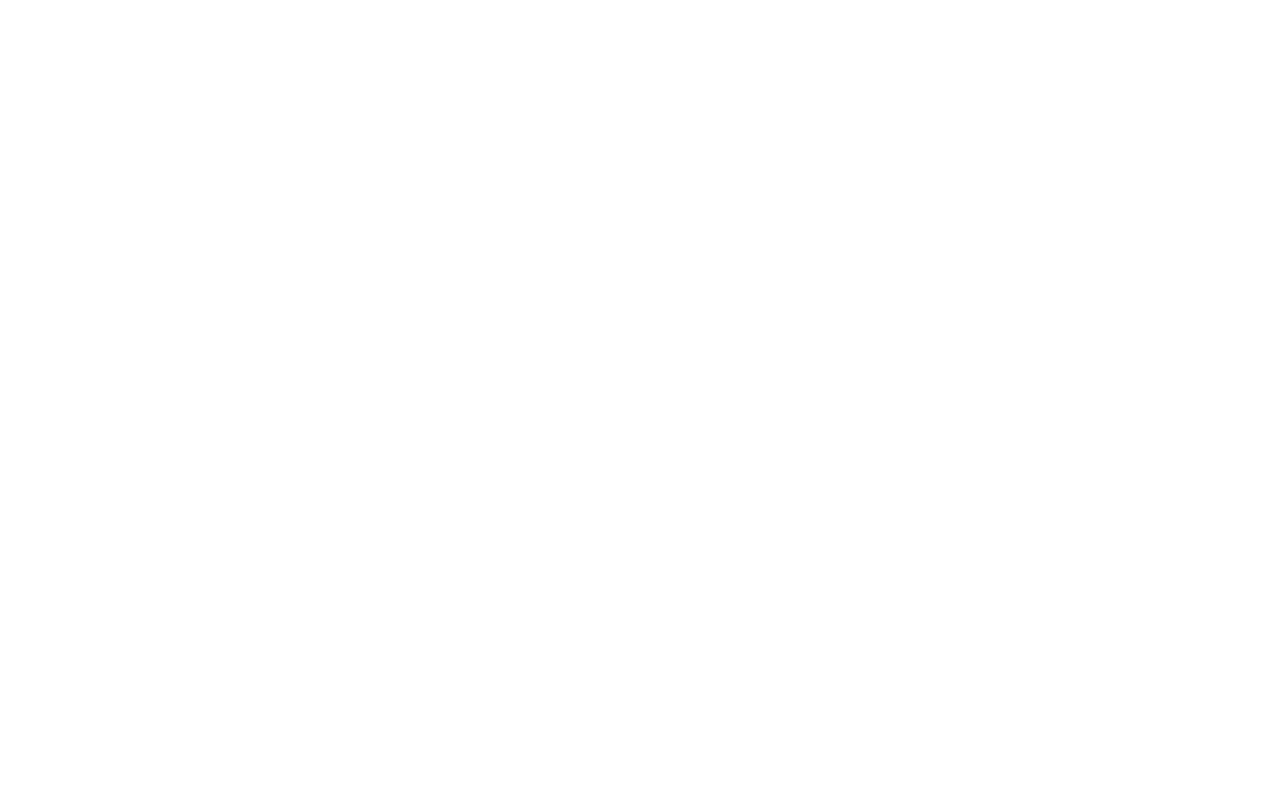
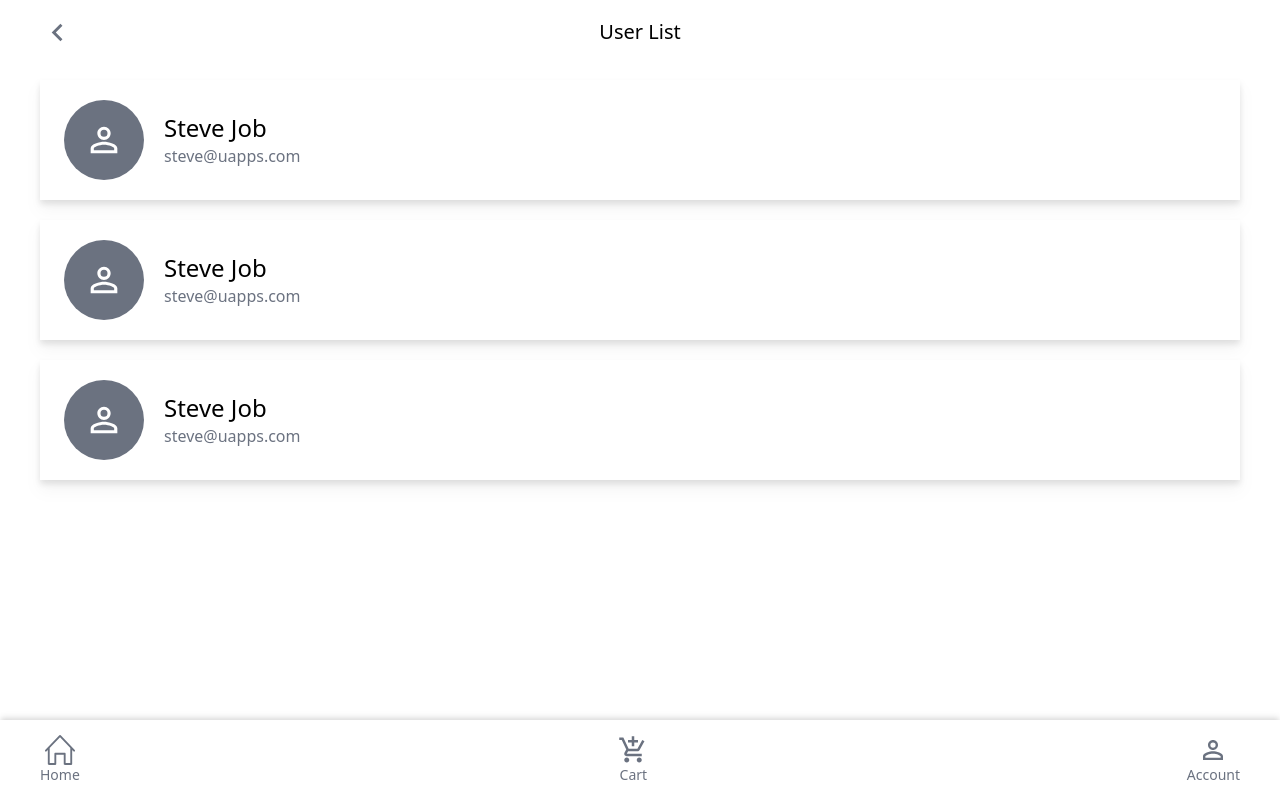
Before and after one commit to ekaadwar/unico-test-fe, a React (Create React App) app: page /list in a window 1280 px wide. Built offline with nearby package versions, Linux system fonts and the light colour scheme.

Commit message:
create User List Page

```diff
--- /dev/null
+++ b/src/components/Card.js
@@ -0,0 +1,7 @@
+import React from "react";
+
+export const ListCard = ({ content = <div>This is content</div> }) => {
+  return (
+    <div className="drop-shadow-lg w-full bg-white px-6 py-5">{content}</div>
+  );
+};
--- a/src/components/HomeHeader.js
+++ b/src/components/HomeHeader.js
@@ -1,21 +1,28 @@
-import React from "react";
+import React, { useState } from "react";
 import Container from "./Container";
+// import Modal from "./Modal";
 
 import { BiMenu } from "react-icons/bi";
 import { logoApps } from "../assets";
 
-const HomeHeader = () => {
+const HomeHeader = ({ buttonFunction = () => {} }) => {
+  const [linkModal, setLinkModal] = useState(false);
   return (
     <header className="absolute top-0 z-50 w-full h-16 bg-white">
       <Container
         content={
-          <div className="grid grid-cols-3 h-full ">
-            <button>
+          <div className="relative grid grid-cols-3 h-full ">
+            {/* <button onClick={() => setLinkModal(true)}> */}
+            <button onClick={buttonFunction}>
               <BiMenu color={"rgb(107 114 128)"} size={35} />
             </button>
             <div className="flex justify-center items-center justify-self-center w-20">
               <img src={logoApps} alt={"Logo Unico Apss"} />
             </div>
+
+            {/* {linkModal === true && (
+              <Modal setOpenModal={() => setLinkModal(false)} />
+            )} */}
           </div>
         }
       />
--- a/src/components/Modal.js
+++ b/src/components/Modal.js
@@ -3,7 +3,9 @@
 const Modal = ({ setOpenModal, content = <div /> }) => {
   return (
     <div className="fixed z-50 top-0 flex flex-row items-center justify-center h-screen w-screen py-40">
-      <div className="z-20 bg-white p-10 rounded-lg">{content}</div>
+      <div className="absolute left-7 sm:left-10 top-12 z-20 bg-white p-5 rounded-lg drop-shadow-lg">
+        {content}
+      </div>
       <div
         onClick={() => setOpenModal(false)}
         className="z-10 absolute inset-0 modal-close h-full w-full"
--- a/src/pages/Home.js
+++ b/src/pages/Home.js
@@ -1,8 +1,10 @@
 import React, { Component } from "react";
+import HomeHeader from "../components/HomeHeader";
+import Container from "../components/Container";
+import Modal from "../components/Modal";
+
 import { connect } from "react-redux";
 import { authSignOut } from "../redux/actions/auth";
-import HomeHeader from "../components/HomeHeader";
-import Container from "../components/Container";
 import {
   MdChevronLeft as Back,
   MdCancel as Cancel,
@@ -17,13 +19,24 @@
 import { TbTool as Tool } from "react-icons/tb";
 import { IoIosSquare as Ceramic } from "react-icons/io";
 import { IndicatorDot } from "../components/Dot";
-import { cardGiftcard, cart } from "../assets";
+import { Link } from "react-router-dom";
 
 class Home extends Component {
+  constructor(props) {
+    super(props);
+    this.state = {
+      deleteModal: false,
+    };
+  }
+
+  onDelete = () => {
+    this.setState({ deleteModal: true });
+  };
+
   render() {
     return (
       <section className="scroll-indicator-none flex flex-col h-screen pt-20 overflow-y-auto">
-        <HomeHeader />
+        <HomeHeader buttonFunction={this.onDelete} />
         <Container
           content={
             <div className="space-y-10 pb-24">
@@ -109,6 +122,24 @@
             </div>
           }
         />
+        {this.state.deleteModal === true && (
+          <Modal
+            setOpenModal={() => this.setState({ deleteModal: false })}
+            content={
+              <div className="flex flex-col items-start h-32 px-2 text-gray-500 font-bold">
+                <div className="flex-1 space-y-5">
+                  <Link to="/list">
+                    <p>User List</p>
+                  </Link>
+                  <button onClick={() => this.props.authSignOut()}>
+                    <p>Log Out</p>
+                  </button>
+                </div>
+                <p className="text-xs">v1.0.0</p>
+              </div>
+            }
+          />
+        )}
       </section>
     );
   }
--- /dev/null
+++ b/src/pages/List.js
@@ -0,0 +1,43 @@
+import React from "react";
+import Canvas from "../components/Canvas";
+import Container from "../components/Container";
+import { ListCard } from "../components/Card";
+import { CircleLg } from "../components/Circle";
+
+import { MdPermIdentity as Account } from "react-icons/md";
+
+const List = () => {
+  return (
+    <Canvas
+      content={
+        <Container
+          content={
+            <div className="space-y-5">
+              {[...Array(3)].map((id) => (
+                <div key={id}>
+                  <ListCard
+                    content={
+                      <div className="flex items-center space-x-5">
+                        <div>
+                          <CircleLg
+                            content={<Account color="white" size={40} />}
+                          />
+                        </div>
+                        <div>
+                          <p className="text-2xl">Steve Job</p>
+                          <p className="text-gray-500">steve@uapps.com</p>
+                        </div>
+                      </div>
+                    }
+                  />
+                </div>
+              ))}
+            </div>
+          }
+        />
+      }
+    />
+  );
+};
+
+export default List;
--- a/src/sections/Routes.js
+++ b/src/sections/Routes.js
@@ -6,6 +6,7 @@
 import PrivateRoute from "../components/PrivateRoute";
 import SignIn from "../pages/SignIn";
 import Profile from "../pages/Profile";
+import List from "../pages/List";
 import GeneralRoute from "../components/GeneralRoute";
 
 const Routes = () => {
@@ -26,6 +27,13 @@
           <PrivateRoute title="My Account" element={<Profile {...props} />} />
         )}
       />
+
+      <Route
+        path="/list"
+        render={(props) => (
+          <PrivateRoute title="User List" element={<List {...props} />} />
+        )}
+      />
     </Switch>
   );
 };
```
